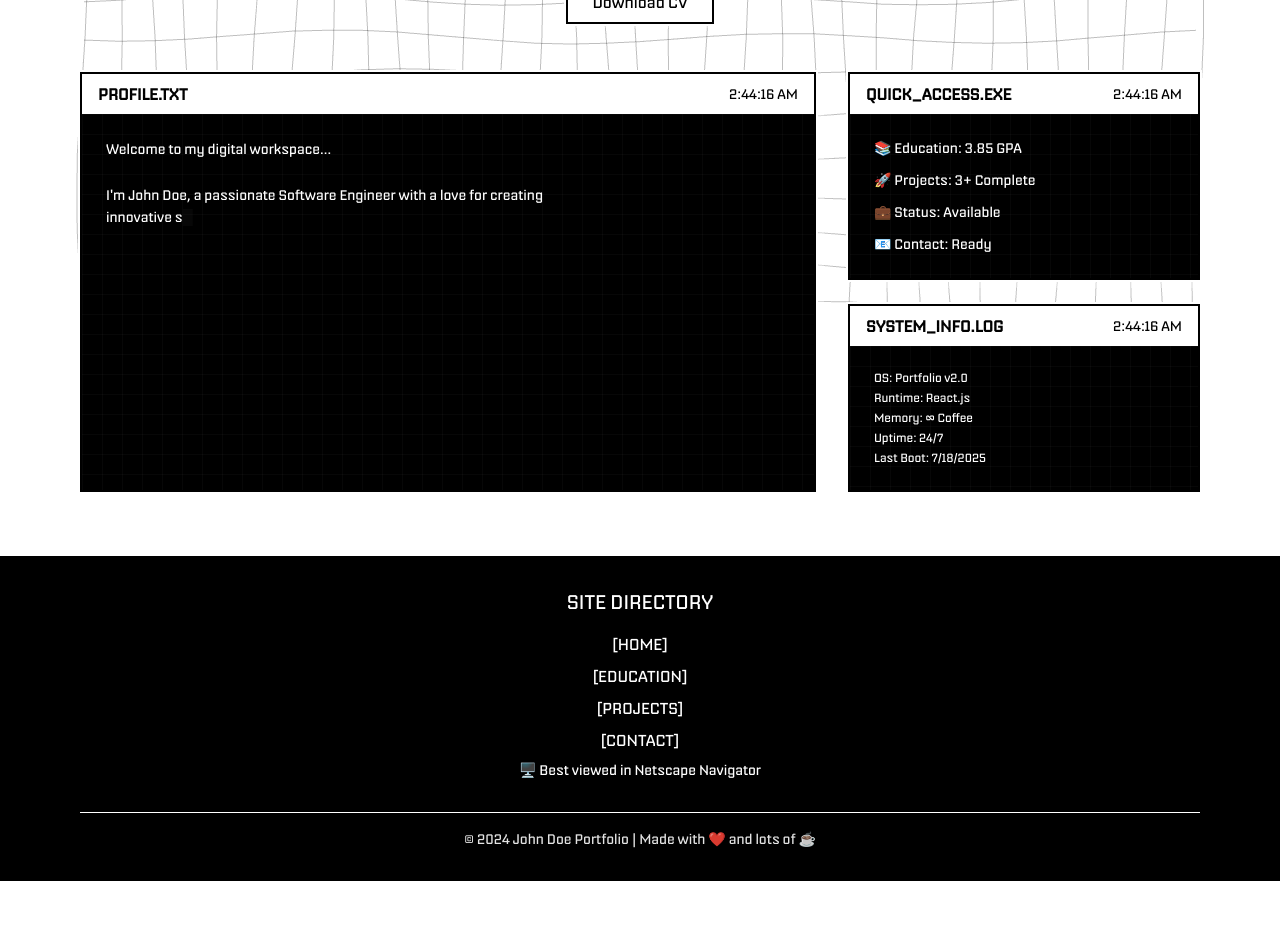
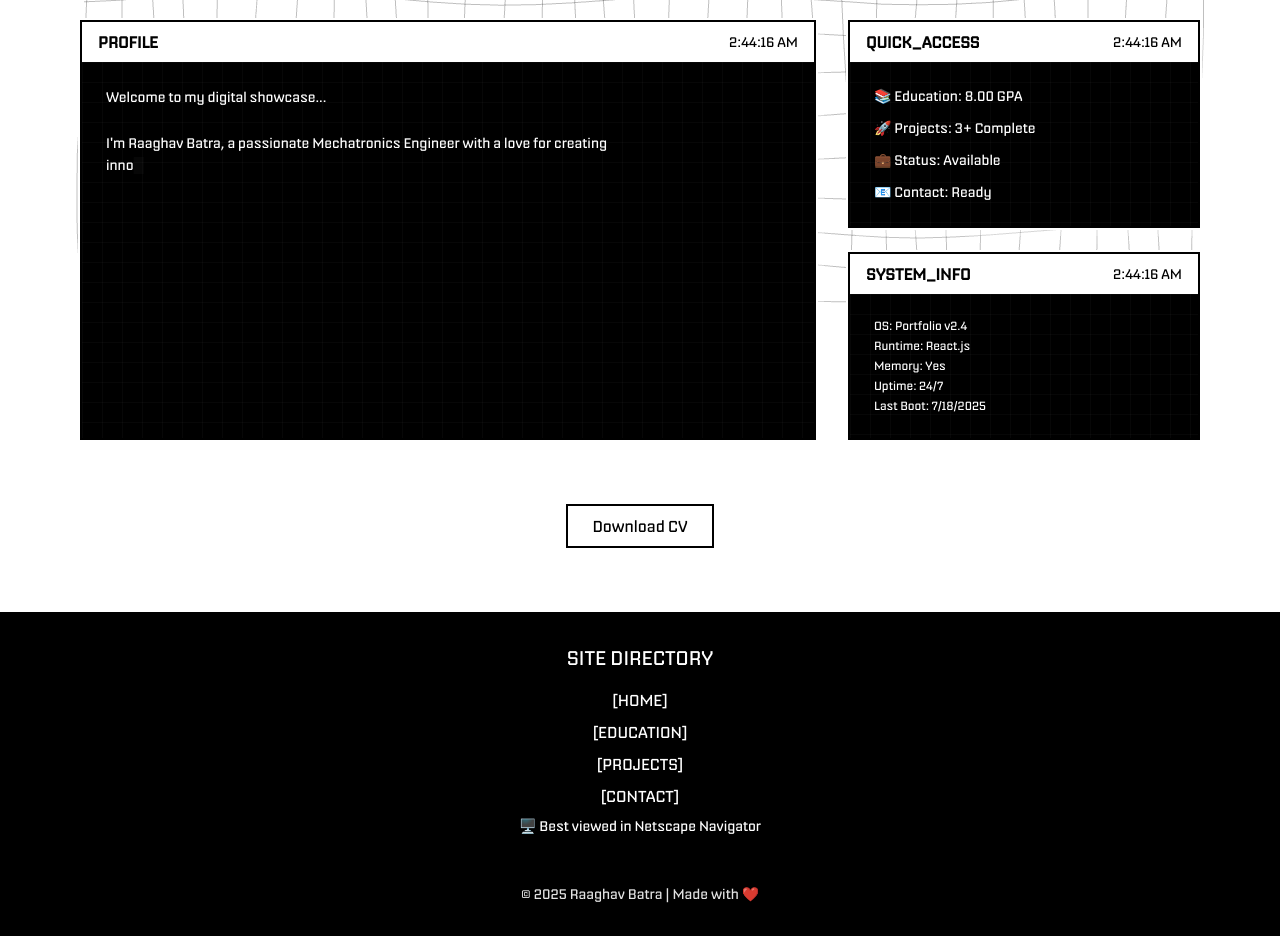
Before and after one commit to rbat05/portfolio, a React (Vite) app: page / in a window 1280 px wide. Shown: the part 440-1376 px from the top of the page. Before the commit the page ends 1321 px from the top, so only its background shows below. Built offline with nearby package versions, Linux system fonts and the light colour scheme.

Commit message:
Removed John Doe

```diff
--- a/index.html
+++ b/index.html
@@ -1,33 +1,37 @@
 <!doctype html>
 <html lang="en">
+
 <head>
   <meta charset="UTF-8" />
   <link rel="icon" type="image/svg+xml" href="/vite.svg" />
   <meta name="viewport" content="width=device-width, initial-scale=1.0" />
-    <title>John Doe - Software Engineer | Retro Portfolio</title>
-    <meta name="description" content="John Doe's engineering portfolio - showcasing projects, education, and technical skills in a retro terminal-style interface." />
-    <meta name="keywords" content="software engineer, portfolio, web development, computer science, projects" />
-    <meta name="author" content="John Doe" />
+  <title>Raaghav Batra - Mechatronics Engineer Portfolio</title>
+  <meta name="description"
+    content="Raaghav Batra's Engineering Portfolio - showcasing projects, education, and technical skills." />
+  <meta name="keywords" content="Mechatronics Engineer, portfolio, engineering, projects" />
+  <meta name="author" content="Raaghav Batra" />
 
   <!-- Open Graph / Facebook -->
   <meta property="og:type" content="website" />
   <meta property="og:url" content="https://johndoe.github.io/portfolio/" />
-    <meta property="og:title" content="John Doe - Software Engineer Portfolio" />
-    <meta property="og:description" content="Explore my engineering projects and journey through this retro-styled portfolio." />
+  <meta property="og:title" content="Raaghav Batra - Mechatronics Engineer Portfolio" />
+  <meta property="og:description" content="Showcasing projects, education, and technical skills." />
 
   <!-- Twitter -->
   <meta property="twitter:card" content="summary_large_image" />
   <meta property="twitter:url" content="https://johndoe.github.io/portfolio/" />
-    <meta property="twitter:title" content="John Doe - Software Engineer Portfolio" />
-    <meta property="twitter:description" content="Explore my engineering projects and journey through this retro-styled portfolio." />
+  <meta property="twitter:title" content="Raaghav Batra - Mechatronics Engineer Portfolio" />
+  <meta property="twitter:description" content="Showcasing projects, education, and technical skills." />
 
   <!-- Preload critical fonts -->
   <link rel="preconnect" href="https://fonts.googleapis.com">
   <link rel="preconnect" href="https://fonts.gstatic.com" crossorigin>
   <link href="https://fonts.googleapis.com/css2?family=VT323&display=swap" rel="stylesheet">
 </head>
+
 <body>
   <div id="root"></div>
   <script type="module" src="/src/main.tsx"></script>
 </body>
+
 </html>
--- a/src/components/Footer.tsx
+++ b/src/components/Footer.tsx
@@ -28,9 +28,9 @@ const Footer = () => {
           </div>
         </div>
 
-        <div className="mt-8 pt-4 border-t border-white text-center text-sm">
+        <div className="mt-8 pt-4 text-center text-sm">
           <p className="animate-pulse">
-            &copy; 2024 John Doe Portfolio | Made with ❤️ and lots of ☕
+            &copy; 2025 Raaghav Batra | Made with ❤️
           </p>
         </div>
       </div>
--- a/src/pages/Contact.tsx
+++ b/src/pages/Contact.tsx
@@ -28,7 +28,7 @@ const Contact = () => {
       <div className="max-w-6xl mx-auto px-4 py-8">
         <div className="text-center mb-12">
           <h1 className="text-4xl font-mono font-bold mb-4 text-black">
-            CONTACT_PROTOCOL.EXE
+            CONTACT
           </h1>
           <div className="font-mono text-black">
             Choose your preferred communication protocol below.
@@ -36,7 +36,7 @@ const Contact = () => {
         </div>
 
         <div className="grid grid-cols-1 lg:grid-cols-1 gap-8 max-w-md mx-auto">
-          <Terminal title="SOCIAL_LINKS.DAT">
+          <Terminal title="SOCIAL_LINKS">
             <div className="flex flex-col justify-start space-y-2">
               {socialLinks.map((link, index) => (
                 <a
--- a/src/pages/Education.tsx
+++ b/src/pages/Education.tsx
@@ -10,7 +10,7 @@ const Education = () => {
       <div className="max-w-6xl mx-auto px-4 py-8">
         <div className="text-center mb-12">
           <h1 className="text-4xl font-mono font-bold mb-4 text-black">
-            EDUCATION_MODULE.EXE
+            EDUCATION
           </h1>
           <div className="font-mono text-black">
             Academic achievements and learning journey
@@ -19,7 +19,7 @@ const Education = () => {
 
         <div className="grid grid-cols-1 lg:grid-cols-2 gap-8">
           <div className="space-y-6">
-            <Terminal title="UNIVERSITY_INFO.TXT">
+            <Terminal title="UNIVERSITY_INFO">
               <div className="space-y-4">
                 <div>
                   <span className="text-white">🎓 Institution:</span>
@@ -39,7 +39,7 @@ const Education = () => {
               </div>
             </Terminal>
 
-            <Terminal title="ACHIEVEMENTS.LOG">
+            <Terminal title="ACHIEVEMENTS">
               <div className="space-y-4">
                 {educationData.achievements.map((achievement, index) => (
                   <div key={index} className="flex items-start space-x-3">
@@ -55,7 +55,7 @@ const Education = () => {
           </div>
 
           <div className="space-y-6">
-            <Terminal title="SEMESTER_GPA.DAT">
+            <Terminal title="SEMESTER_GPA">
               <div className="overflow-x-auto">
                 <table className="w-full font-mono">
                   <thead>
@@ -78,13 +78,13 @@ const Education = () => {
               </div>
             </Terminal>
 
-            <Terminal title="COURSE_MANAGER.EXE">
+            <Terminal title="COURSE_VIEWER">
               <div className="space-y-4">
                 <button
                   onClick={() => setShowEnrollments(!showEnrollments)}
                   className="w-full px-4 py-2 border-2 border-white bg-black text-white hover:bg-white hover:text-black transition-all duration-200 font-mono"
                 >
-                  📘 {showEnrollments ? 'Hide' : 'Show'} Enrollments
+                  {showEnrollments ? 'Hide' : 'Show'} Enrollments
                 </button>
 
                 {showEnrollments && (
--- a/src/pages/Home.tsx
+++ b/src/pages/Home.tsx
@@ -5,17 +5,17 @@ const Home = () => {
   const [displayText, setDisplayText] = useState('');
   const [showCursor, setShowCursor] = useState(true);
 
-  const fullText = `Welcome to my digital workspace...
+  const fullText = `Welcome to my digital showcase...
 
-I'm John Doe, a passionate Software Engineer with a love for creating
+I'm Raaghav Batra, a passionate Mechatronics Engineer with a love for creating
 innovative solutions and exploring the intersection of technology and creativity.
 
-Currently pursuing my Bachelor's degree in Computer Engineering with a focus on
-full-stack development, algorithms, and system design.
+Currently pursuing my Bachelor's degree in Mechatronics Engineering with a
+focus on smart systems, control logic, and hardware-software end-to-end integration.
 
 > Status: Available for internships and collaboration
-> Location: University of Engineering
-> Interests: Retro computing, open source, and building cool stuff
+> Location: Auckland, New Zealand
+> Interests: Electronics, robotics, and building cool stuff
 
 Type 'help' for navigation or explore using the menu above.`;
 
@@ -57,20 +57,14 @@ Type 'help' for navigation or explore using the menu above.`;
                 Glad to have you here — explore my portfolio!
               </span>
             </div>
-            <a
-              href="/Raaghav_Batra_CV.pdf"
-              download
-              className="mt-2 inline-block border-2 border-black bg-white text-black font-mono px-6 py-2 transition-all duration-200 wireframe-button flashing-hover"
-            >
-              Download CV
-            </a>
+
           </div>
         </div>
 
 
         <div className="grid grid-cols-1 lg:grid-cols-3 gap-8">
           <div className="lg:col-span-2">
-            <Terminal title="PROFILE.TXT" className="h-full">
+            <Terminal title="PROFILE" className="h-full">
               <pre className="whitespace-pre-wrap text-sm leading-relaxed">
                 {displayText}
                 <span className={`${showCursor ? 'opacity-100' : 'opacity-0'} transition-opacity`}>█</span>
@@ -79,10 +73,10 @@ Type 'help' for navigation or explore using the menu above.`;
           </div>
 
           <div className="space-y-6">
-            <Terminal title="QUICK_ACCESS.EXE">
+            <Terminal title="QUICK_ACCESS">
               <div className="space-y-3">
                 <div className="text-sm">
-                  <span className="text-white">📚 Education:</span> 3.85 GPA
+                  <span className="text-white">📚 Education:</span> 8.00 GPA
                 </div>
                 <div className="text-sm">
                   <span className="text-white">🚀 Projects:</span> 3+ Complete
@@ -96,16 +90,26 @@ Type 'help' for navigation or explore using the menu above.`;
               </div>
             </Terminal>
 
-            <Terminal title="SYSTEM_INFO.LOG">
+            <Terminal title="SYSTEM_INFO">
               <div className="text-xs space-y-1">
-                <div>OS: Portfolio v2.0</div>
+                <div>OS: Portfolio v2.4</div>
                 <div>Runtime: React.js</div>
-                <div>Memory: ∞ Coffee</div>
+                <div>Memory: Yes</div>
                 <div>Uptime: 24/7</div>
                 <div>Last Boot: {new Date().toLocaleDateString()}</div>
               </div>
             </Terminal>
           </div>
+        </div>
+
+        <div className="flex justify-center mt-16">
+          <a
+            href="/Raaghav_Batra_CV.pdf"
+            download
+            className="inline-block border-2 border-black bg-white text-black font-mono px-6 py-2 transition-all duration-200 wireframe-button flashing-hover"
+          >
+            Download CV
+          </a>
         </div>
       </div>
     </div>
--- a/src/pages/Projects.tsx
+++ b/src/pages/Projects.tsx
@@ -9,7 +9,7 @@ const Projects = () => {
       <div className="max-w-6xl mx-auto px-4 py-8">
         <div className="text-center mb-12">
           <h1 className="text-4xl font-mono font-bold mb-4 text-black">
-            PROJECTS_DIRECTORY.EXE
+            PROJECTS
           </h1>
           <div className="font-mono text-black">
             Explore my technical projects and creations
```
Lines whose indentation alone changed are shown as unchanged.
